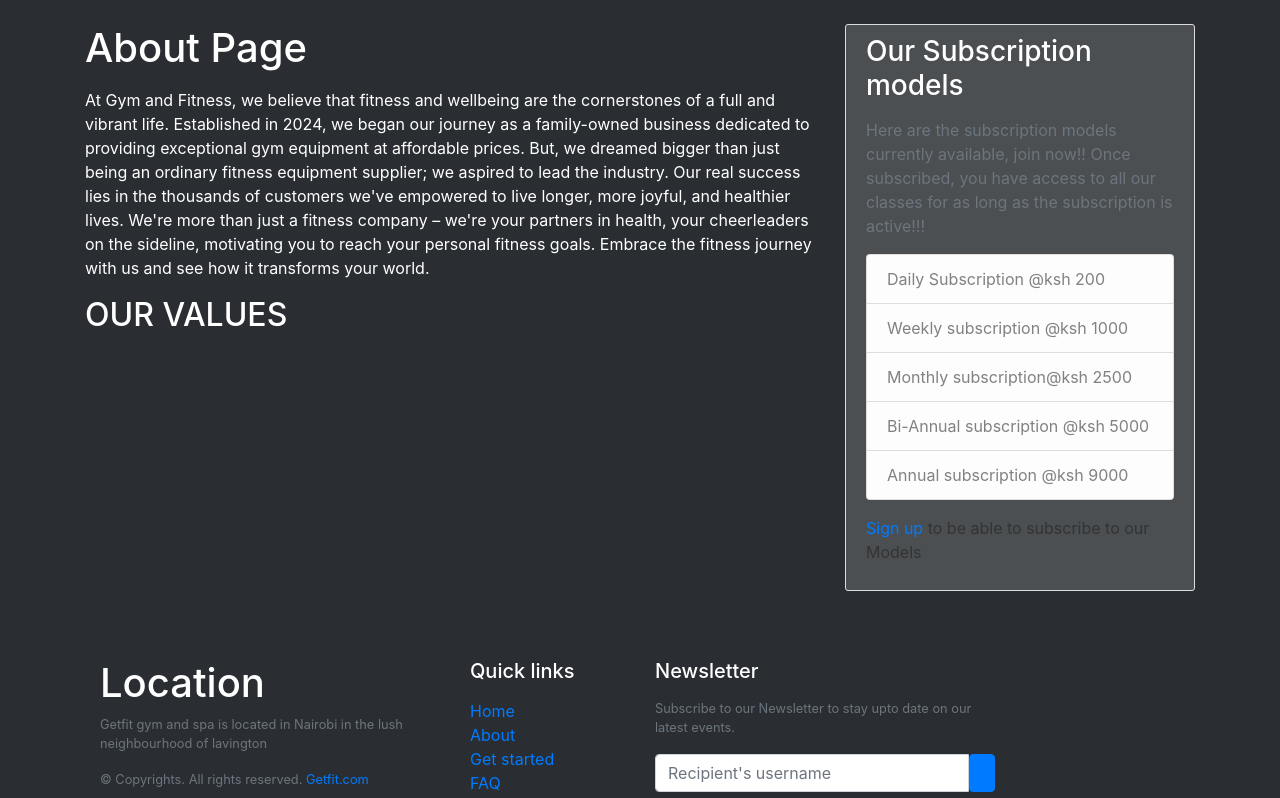
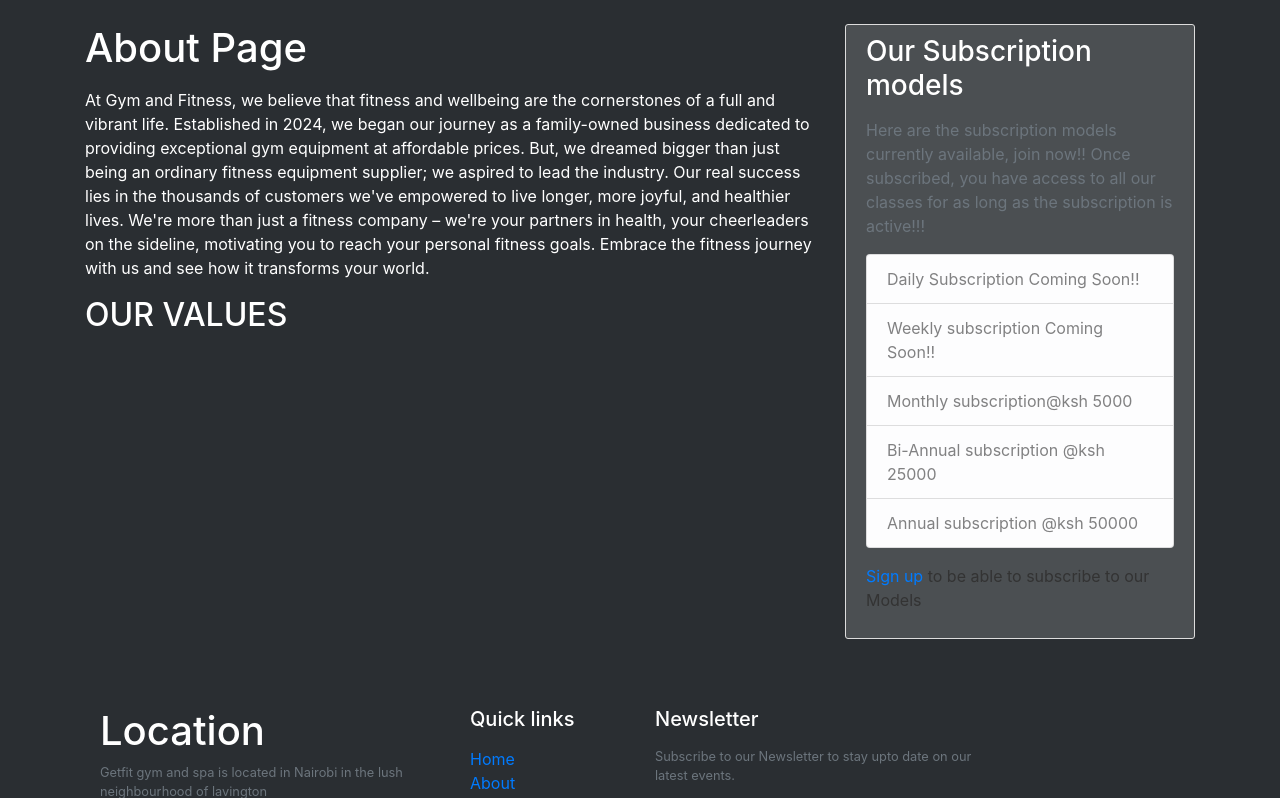
Before and after one commit to Muliro1/fitness_club_mgt, a Flask app: page /about in a window 1280 px wide. Shown: the part 56-854 px from the top of the page. Run offline with Flask 3, Linux system fonts and the light colour scheme; some libraries are stand-ins or nearby versions.

Commit message:
refactor

```diff
--- a/app/__init__.py
+++ b/app/__init__.py
@@ -5,6 +5,8 @@
 
 
 app = Flask(__name__)
+app.config['SQLALCHEMY_DATABASE_URI'] = 'sqlite:///fitness.db'
+app.config['SECRET_KEY'] = 'relapse'
 app.config.from_object('config')
 db = SQLAlchemy(app)
 bcrypt = Bcrypt(app)
--- a/app/templates/layout.html
+++ b/app/templates/layout.html
@@ -64,11 +64,11 @@
             <h3 class="text-white mb-3">Our Subscription models</h3>
             <p class='text-muted text-white mb-3'>Here are the subscription models currently available, join now!! Once subscribed, you have access to all our classes for as long as the subscription is active!!!</p>
               <ul class="list-group text-white mb-3" style="width: 100%">
-                <li class="list-group-item list-group-item-light">Daily Subscription @ksh 200</li>
-                <li class="list-group-item list-group-item-light">Weekly subscription @ksh 1000</li>
-                <li class="list-group-item list-group-item-light">Monthly subscription@ksh 2500</li>
-                <li class="list-group-item list-group-item-light">Bi-Annual subscription @ksh 5000</li>
-                <li class="list-group-item list-group-item-light">Annual subscription @ksh 9000</li>
+                <li class="list-group-item list-group-item-light">Daily Subscription Coming Soon!!</li>
+                <li class="list-group-item list-group-item-light">Weekly subscription Coming Soon!!</li>
+                <li class="list-group-item list-group-item-light">Monthly subscription@ksh 5000</li>
+                <li class="list-group-item list-group-item-light">Bi-Annual subscription @ksh 25000</li>
+                <li class="list-group-item list-group-item-light">Annual subscription @ksh 50000</li>
               </ul>
               <div>
                 {% if current_user.is_authenticated %}
```
Also changed, not shown: config.py (+4 -4 lines), README.md, instance/fitness.db.
